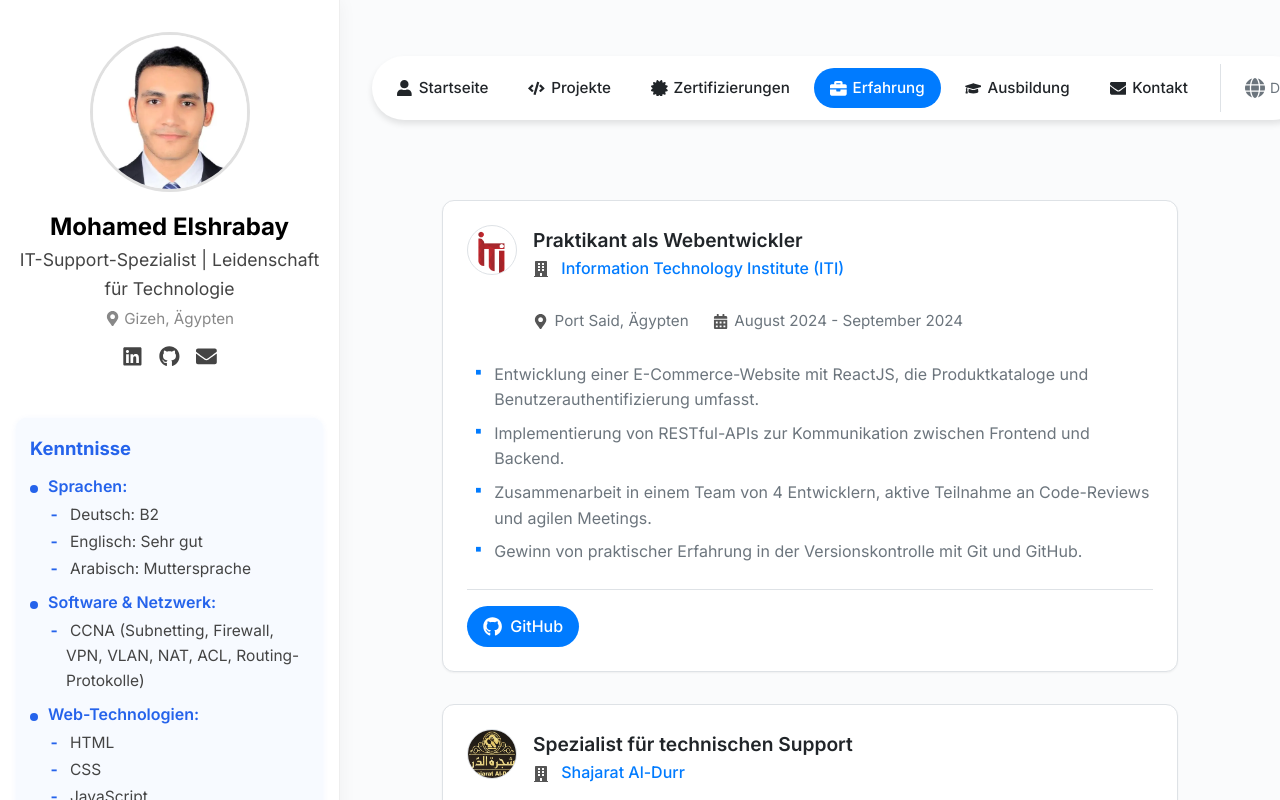
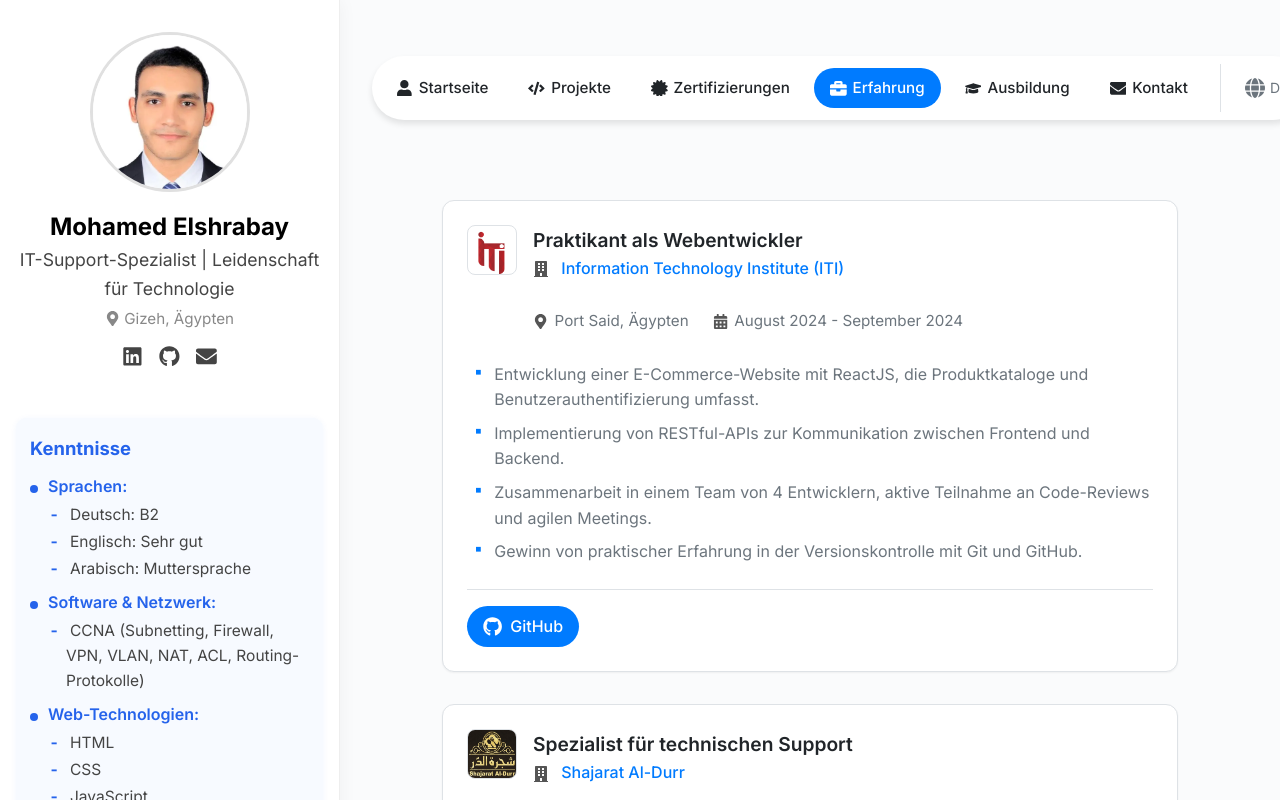
Before and after one commit to Mohamed-khaled0/My-Portfolio-ReactJS, a React (Vite) app: page / in a window 1280 px wide. Both pictures are taken after a click on the button "Erfahrung". Shown: the top 800 px of the page. Built offline with nearby package versions, Linux system fonts and the light colour scheme.

Commit message:
Update localization for home page by refining language proficiency description. Adjust CSS for company logo by removing border-radius for improved styling consistency.

```diff
--- a/public/locales/en/home.json
+++ b/public/locales/en/home.json
@@ -7,7 +7,7 @@
   "ambition": "I want an apprenticeship as a Fachinformatiker for system integration. I also enjoy building web applications with PHP, MySQL, and React. Through my studies, CCNA certification, and IT support experience, I have good skills in networking, system administration, and IT infrastructure.",
   "readiness_title": "Key Information",
   "readiness_points": {
-    "languages": "I speak German at B1/B2 level and English fluently.",
+    "languages": "I speak German at B2 level and English fluently.",
     "relocation": "I am ready to move to Germany soon.",
     "documents": "All my documents are complete and certified."
   }
--- a/src/components/5-experience/experience.css
+++ b/src/components/5-experience/experience.css
@@ -125,11 +125,9 @@
     border-top: 1px solid var(--border-color);
 }
 
-/* New styles for the logo */
 .company-logo {
     width: 50px;
     height: 50px;
-    border-radius: 50%;
     object-fit: contain;
     border: 1px solid var(--border-color);
     background-color: #fff;
```
